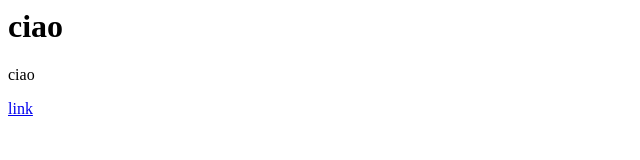
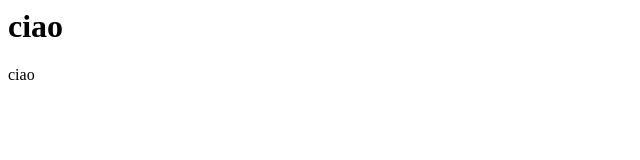
Before and after one commit to pberlanda/githtml, a plain HTML site: page index.html in a window 1280 px wide. Shown: the full height of the page, 0-640 px from the left. Drawn offline with Linux system fonts and the light colour scheme.

Commit message:
Revert "aggiunto link pagine"
This reverts commit 1456a648b3ab84783f10a467d93b2a831f699965.

```diff
--- a/index.html
+++ b/index.html
@@ -5,6 +5,5 @@
     <body>
         <h1>ciao</h1>
         <p>ciao</p>
-        <p><a href="about.html">link</a></p>
     </body>
 </html>
```
